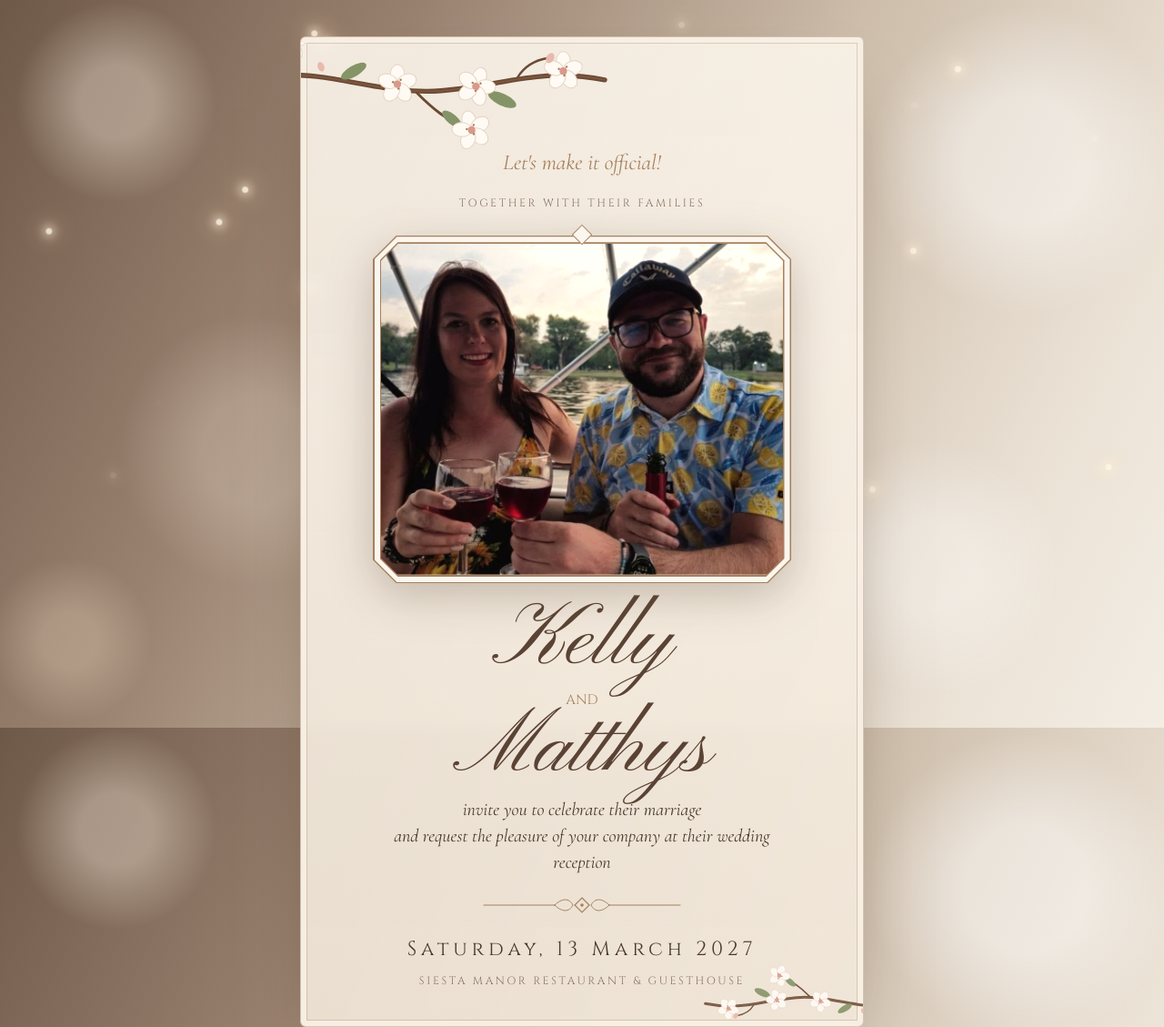
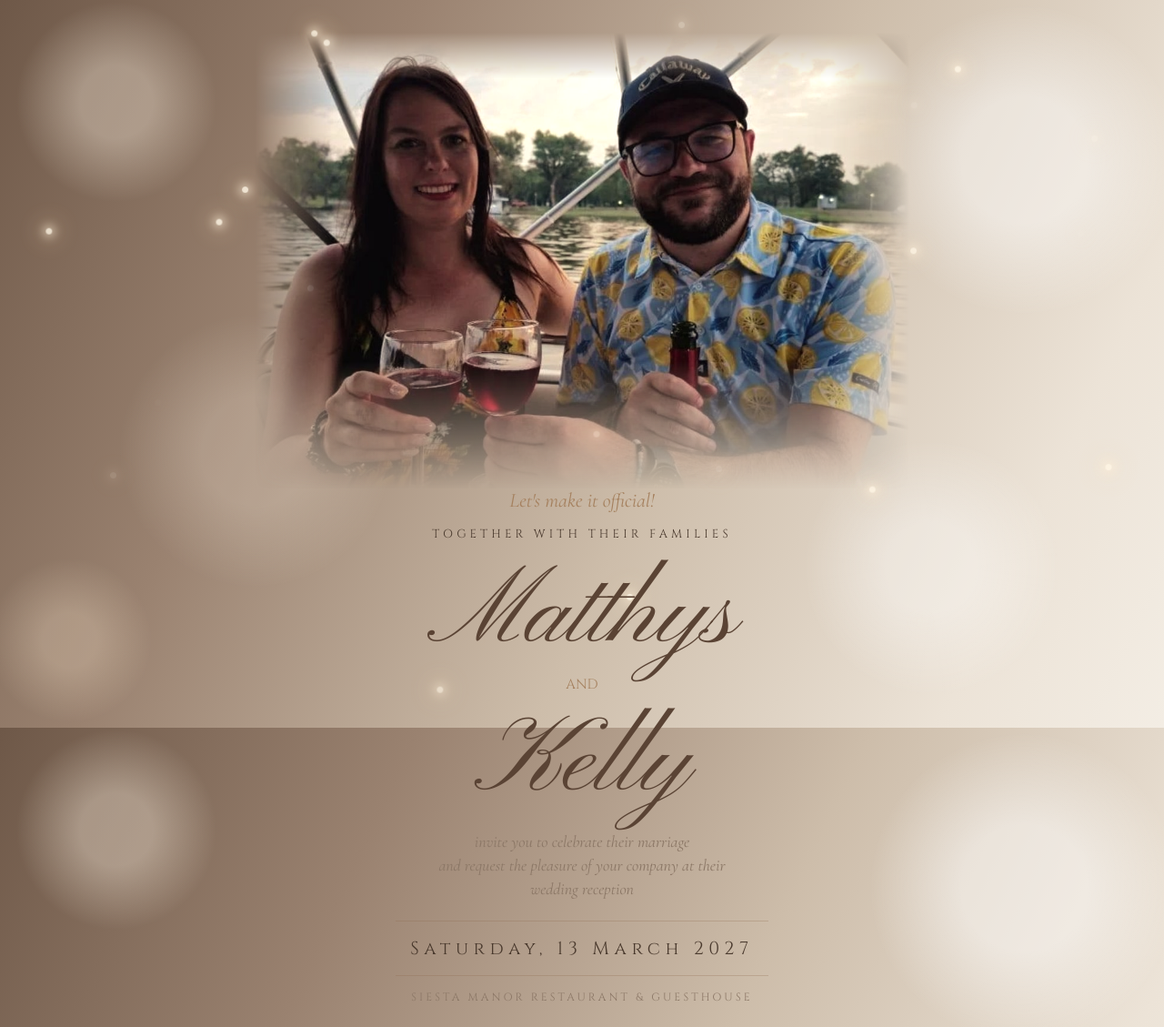
Before and after one commit to Kellz2812/van-tonder-wedding-2027, a plain HTML site: page index.html in a window 1280 px wide. Shown: the top 1129 px of the page at 91% size. Drawn offline with nearby package versions, Linux system fonts and the light colour scheme; a web font is replaced by a local one.

Commit message:
new theme

```diff
--- a/config.js
+++ b/config.js
@@ -1,6 +1,6 @@
 window.WEDDING = {
   // --- The couple & the day -------------------------------------------
-  couple:        "Kelly & Matthys",
+  couple:        "Matthys & Kelly",
   verse:         "Let's make it official!",
   date:          "2027-03-13",            // YYYY-MM-DD
   dateDisplay:   "Saturday, 13 March 2027",
--- a/index.html
+++ b/index.html
@@ -42,7 +42,7 @@
     <svg class="corner br" viewBox="0 0 86 86" fill="none" stroke="currentColor" stroke-linecap="round"><use href="#flourish"/></svg>
     <p class="verse" id="verse"></p>
     <div class="eyebrow">Together with their families</div>
-    <figure class="portrait"><span class="gem"></span><div class="pf"><div class="pf-gap"><div class="pf"><img src="couple.jpg" alt="Kelly and Matthys" width="1100" height="767"></div></div></div></figure>
+    <figure class="portrait"><span class="gem"></span><div class="pf"><div class="pf-gap"><div class="pf"><img src="couple.jpg" alt="Matthys and Kelly" width="1100" height="767"></div></div></div></figure>
     <h1 id="couple"></h1>
     <p class="invite-text">invite you to celebrate their marriage<br>and request the pleasure of your company at their wedding reception</p>
     <svg class="ornament" viewBox="0 0 220 24" fill="none" stroke="currentColor" stroke-linecap="round" aria-hidden="true">
--- a/theme-warm.css
+++ b/theme-warm.css
@@ -125,3 +125,83 @@ select option { background: #fffdf9; color: var(--ink); }
   .invite::before { width: 85%; }
   .hero .date { font-size: 19px; letter-spacing: .1em; }
 }
+
+/* =====================================================================
+   Editorial hero — no card: the photo melts into the background and the
+   names sit beside it (desktop) or beneath it (phone).
+   ===================================================================== */
+.hero { padding: 48px 16px 24px; }
+.invite {
+  max-width: 1120px; padding: 0; border: 0; border-radius: 0;
+  background: none; box-shadow: none; backdrop-filter: none; overflow: visible;
+  display: grid; grid-template-columns: minmax(0, 1.2fr) minmax(0, 1fr);
+  column-gap: 48px; align-items: center; align-content: center;
+}
+.invite::before, .invite::after, .portrait .gem, .ornament { display: none; }
+.invite > :not(.portrait) { grid-column: 2; }
+
+.portrait {
+  grid-column: 1; grid-row: 1 / span 7; margin: 0; width: 100%; filter: none;
+}
+.portrait .pf, .portrait .pf-gap { padding: 0; background: none; clip-path: none; }
+.portrait img {
+  clip-path: none; aspect-ratio: auto; border-radius: 4px;
+  filter: saturate(.9) contrast(1.02) sepia(.18) brightness(1.02);
+  -webkit-mask-image:
+    linear-gradient(to right, #000 62%, transparent 100%),
+    linear-gradient(to bottom, transparent 0, #000 14%, #000 84%, transparent 100%);
+  -webkit-mask-composite: source-in;
+  mask-image:
+    linear-gradient(to right, #000 62%, transparent 100%),
+    linear-gradient(to bottom, transparent 0, #000 14%, #000 84%, transparent 100%);
+  mask-composite: intersect;
+}
+
+.verse { font-size: 22px; margin: 0 0 18px; color: var(--gold); }
+.invite .eyebrow:not(.venue-line) { font-size: 13px; letter-spacing: .32em; color: var(--ink); }
+.hero h1 { font-size: clamp(64px, 8vw, 118px); margin: 34px 0 10px; }
+.hero h1 .amp { margin: 4px 0 0; }
+.invite-text { font-size: 18px; max-width: 360px; margin: 6px auto 22px; color: var(--muted); }
+.hero .date {
+  font-family: var(--display); font-size: 20px; letter-spacing: .28em; color: var(--ink);
+  padding: 14px 0; border-top: 1px solid var(--line); border-bottom: 1px solid var(--line);
+  max-width: 420px; margin: 0 auto;
+}
+.hero .venue-line { margin-top: 14px; font-size: 12px; letter-spacing: .26em; color: var(--muted); }
+
+/* Photo on top at every screen size */
+@media all {
+  .hero { padding: 0 0 12px; }
+  .invite { display: flex; flex-direction: column; }
+  .portrait { order: -1; margin: 0 0 4px; }
+  .invite .eyebrow:not(.venue-line) { font-size: 11px; letter-spacing: .22em; }
+  .hero h1 { margin-top: 22px; }
+  .portrait img {
+    border-radius: 0;
+    -webkit-mask-image: linear-gradient(to bottom, #000 70%, transparent 100%);
+    mask-image: linear-gradient(to bottom, #000 70%, transparent 100%);
+  }
+  .verse { margin: -6px 0 12px; }
+  .invite > :not(.portrait) { padding-left: 16px; padding-right: 16px; }
+  .hero h1 { font-size: clamp(62px, 19vw, 96px); }
+  .hero .date { font-size: 15px; letter-spacing: .12em; margin: 0 16px; }
+}
+
+/* Larger screens: centred column, photo fades out at the sides and bottom */
+@media (min-width: 821px) {
+  .hero { padding: 36px 16px 16px; }
+  .invite { max-width: 720px; margin: 0 auto; }
+  .portrait img {
+    border-radius: 6px;
+    -webkit-mask-image: linear-gradient(to right, transparent 0, #000 12%, #000 88%, transparent 100%), linear-gradient(to bottom, transparent 0, #000 10%, #000 72%, transparent 100%);
+    -webkit-mask-composite: source-in;
+    mask-image: linear-gradient(to right, transparent 0, #000 12%, #000 88%, transparent 100%), linear-gradient(to bottom, transparent 0, #000 10%, #000 72%, transparent 100%);
+    mask-composite: intersect;
+  }
+  .invite .eyebrow:not(.venue-line) { font-size: 13px; letter-spacing: .32em; }
+  .hero h1 { font-size: clamp(72px, 9vw, 120px); margin-top: 26px; }
+  .hero .date { font-size: 20px; letter-spacing: .28em; margin: 0 auto; }
+}
+
+/* breathing room so "AND" never touches the script capitals */
+.hero h1 .amp { margin: 14px 0 26px; }
```
